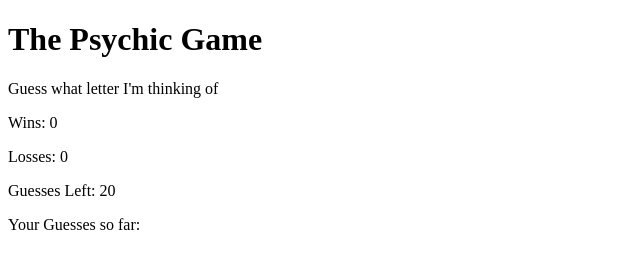
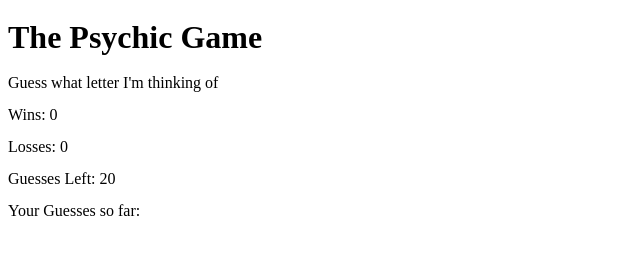
Before and after one commit to zstucker19/Psychic-Game, a plain HTML site: page index.html in a window 1280 px wide. Shown: the whole page, without its empty margins (0-640 px from the left). Drawn offline with Linux system fonts and the light colour scheme.

Commit message:
Some minor changes

```diff
--- a/assets/css/reset.css
+++ b/assets/css/reset.css
@@ -1,4 +1,4 @@
-/* http://meyerweb.com/eric/tools/css/reset/
+* http://meyerweb.com/eric/tools/css/reset/
    v2.0 | 20110126
    License: none (public domain)
 */
--- a/assets/javascript/game.js
+++ b/assets/javascript/game.js
@@ -6,6 +6,7 @@ var guesses = 10;
 var endGame = 0;
 var computerGuess = alphabet[Math.floor(Math.random() * alphabet.length)];
 var userGuessArray = [];
+
 
 
   //Begin function with event of key release
--- a/index.html
+++ b/index.html
@@ -3,7 +3,7 @@
   <head>
     <meta charset="UTF-8">
     <title>Psychic Game</title>
-    <link type="css/text" rel="stylesheet" href="assets/css/reset.css">
+    <link rel="stylesheet" type="text/css" href="assets/css/reset.css">
   </head>
   <body>
 
```
